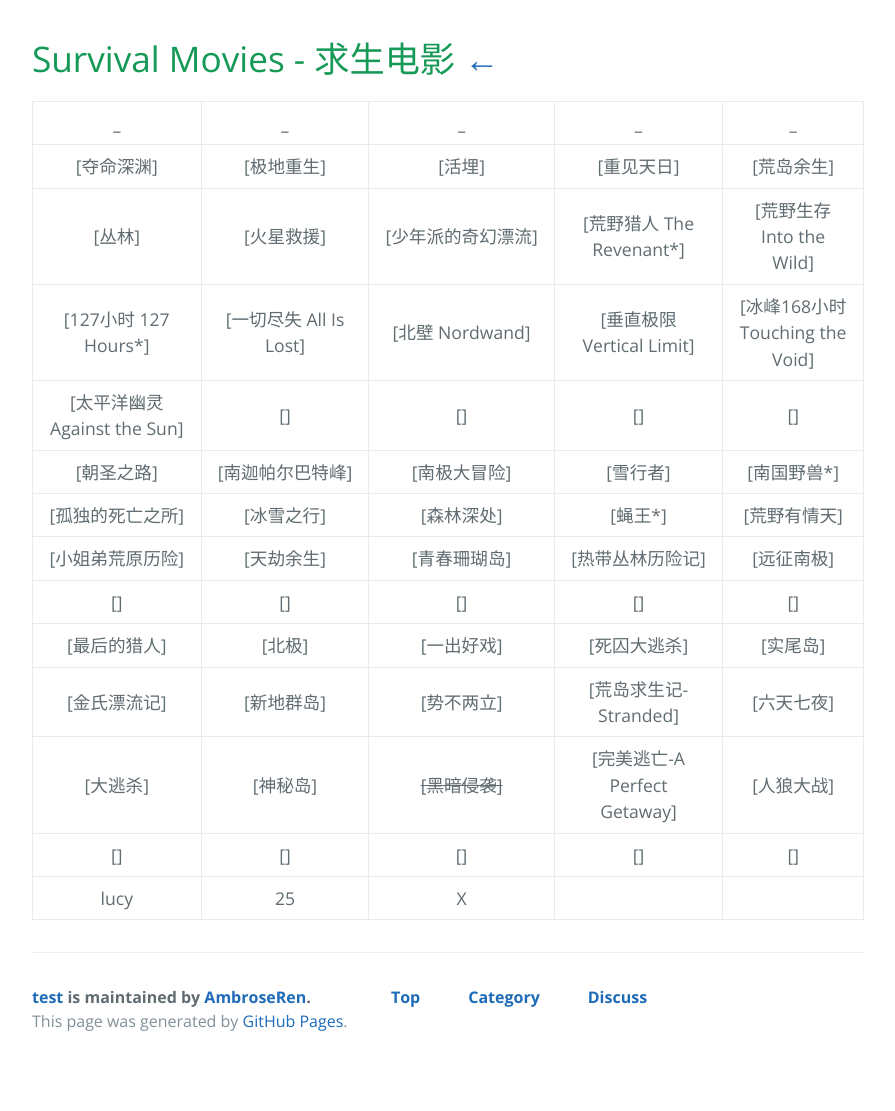
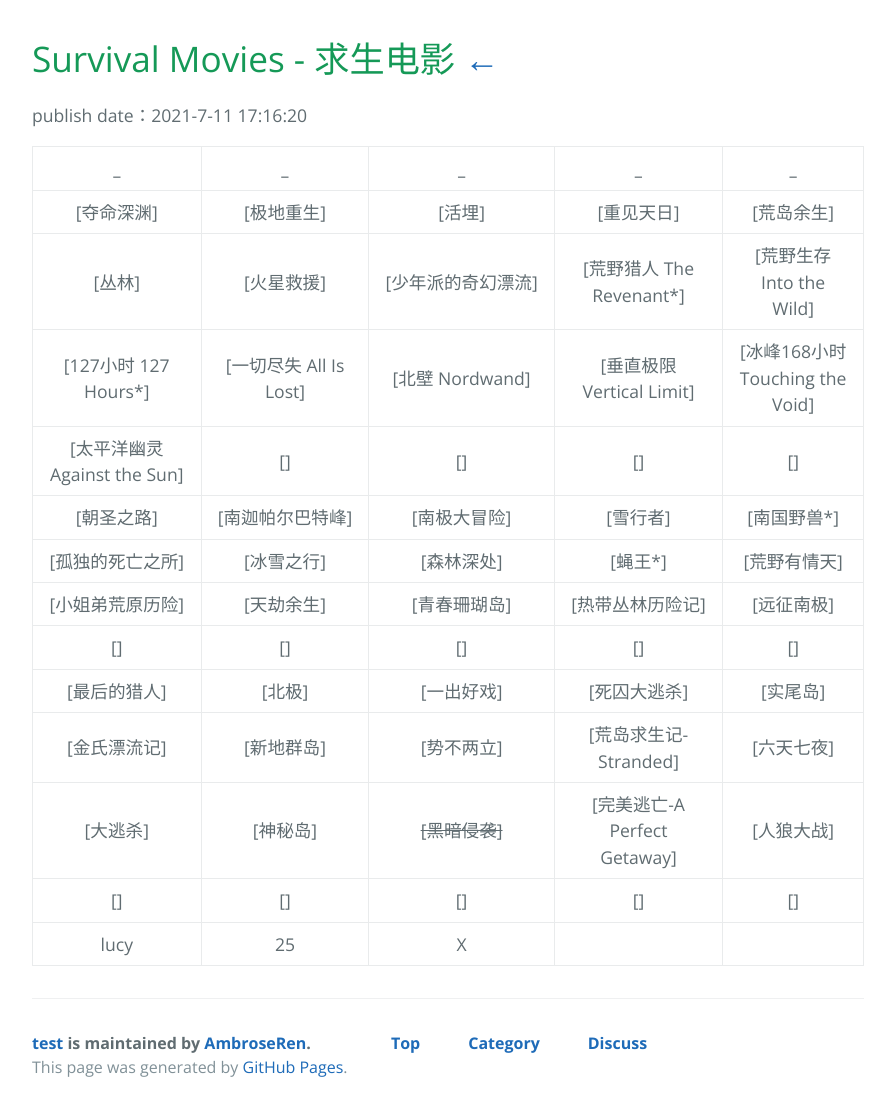
Before and after one commit to AmbroseRen/test, a Jekyll site: the page built from Art/Movies/SurvivalMovies.md, in a window 1280 px wide. Shown: the whole page, without its empty margins (192-1087 px from the left). Built offline with Jekyll 4.4.1, drawn with Linux system fonts in a browser that asks for light colours; our own code applies the rules of GitHub Pages for plain Markdown files; the repository's description, which GitHub fills in, is left out; before the commit the page ends 1065 px from its top, so only the background shows below that.

Commit message:
Update SurvivalMovies.md

```diff
--- a/Art/Movies/SurvivalMovies.md
+++ b/Art/Movies/SurvivalMovies.md
@@ -1,4 +1,5 @@
 # Survival Movies - 求生电影 [←](../index.md)
+publish date：2021-7-11 17:16:20
 
 | _ | _ | _ | _ | _ |
 |:---:|:---:|:---:|:---:|:---:|
```
